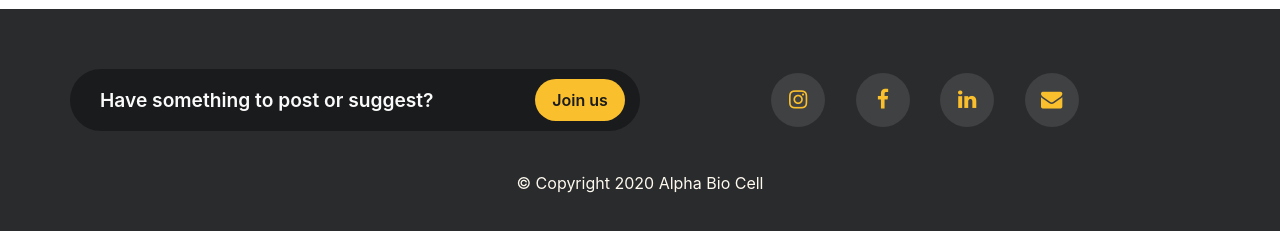
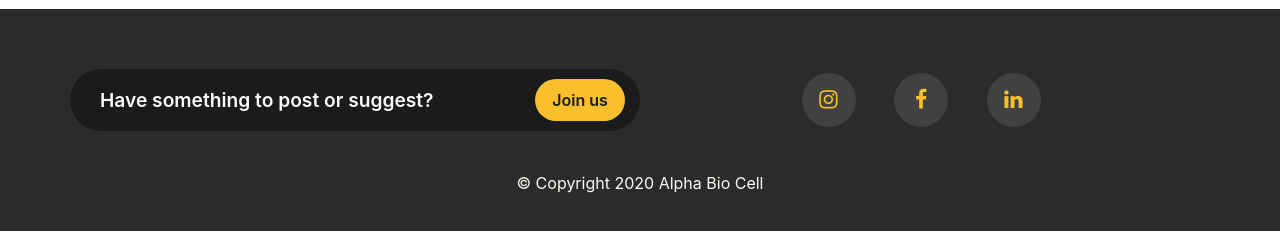
Before and after one commit to Kamalika06/tag-page, a plain HTML site: page index.html in a window 1280 px wide. Shown: the part 2684-2915 px from the top of the page. Drawn offline with nearby package versions, Linux system fonts and the light colour scheme.

Commit message:
Update index.html

```diff
--- a/index.html
+++ b/index.html
@@ -197,10 +197,9 @@
 
             <div class="col-12 col-sm-6 align-self-center ">
                 <div class="text-center">
-                    <a class="btn btn-social-icon btn-google" href="https://www.instagram.com/alphabiocell/?hl=en"><i class="fa fa-instagram fa-lg"></i></a>
-                    <a class="btn btn-social-icon btn-google" href="https://www.facebook.com/pages/category/College---University/Alpha-Bio-Cell-2837739956251320/"><i class="fa fa-facebook fa-lg"></i></a>
-                    <a class="btn btn-social-icon btn-google" href="https://www.linkedin.com/company/alpha-bio-cell"><i class="fa fa-linkedin fa-lg"></i></a>
-                    <a class="btn btn-social-icon btn-google" href="mailto:alphabiocell@gmail.com"><i class="fa fa-envelope fa-lg"></i></a>
+                    <a class="btn btn-social-icon btn-google mr-2" href="https://www.instagram.com/alphabiocell/?hl=en"><i class="fa fa-instagram fa-lg"></i></a>
+                    <a class="btn btn-social-icon btn-google mr-2" href="https://www.facebook.com/pages/category/College---University/Alpha-Bio-Cell-2837739956251320/"><i class="fa fa-facebook fa-lg"></i></a>
+                    <a class="btn btn-social-icon btn-google mr-2" href="https://www.linkedin.com/company/alpha-bio-cell"><i class="fa fa-linkedin fa-lg"></i></a>
                 </div>
             </div>
        </div>
```
